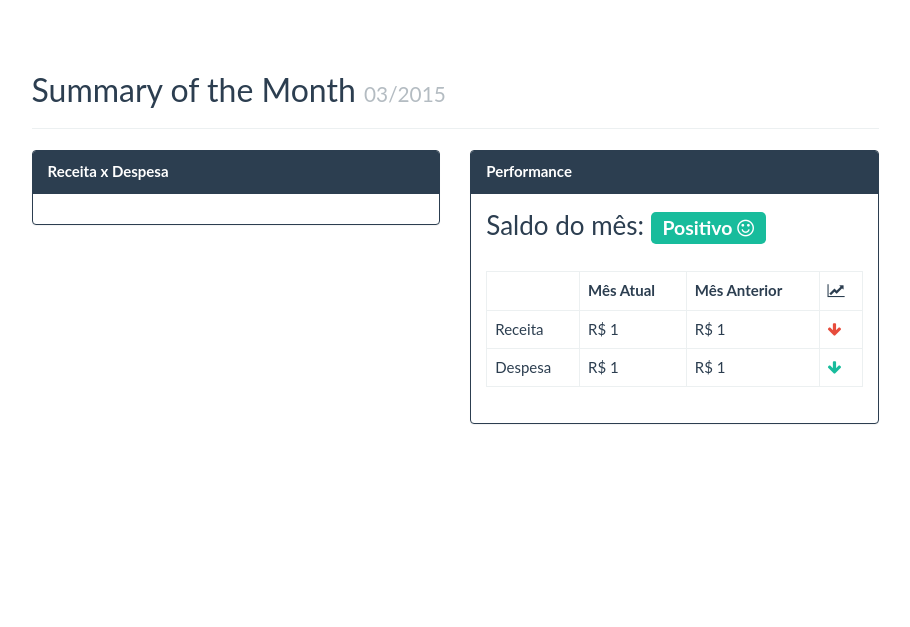
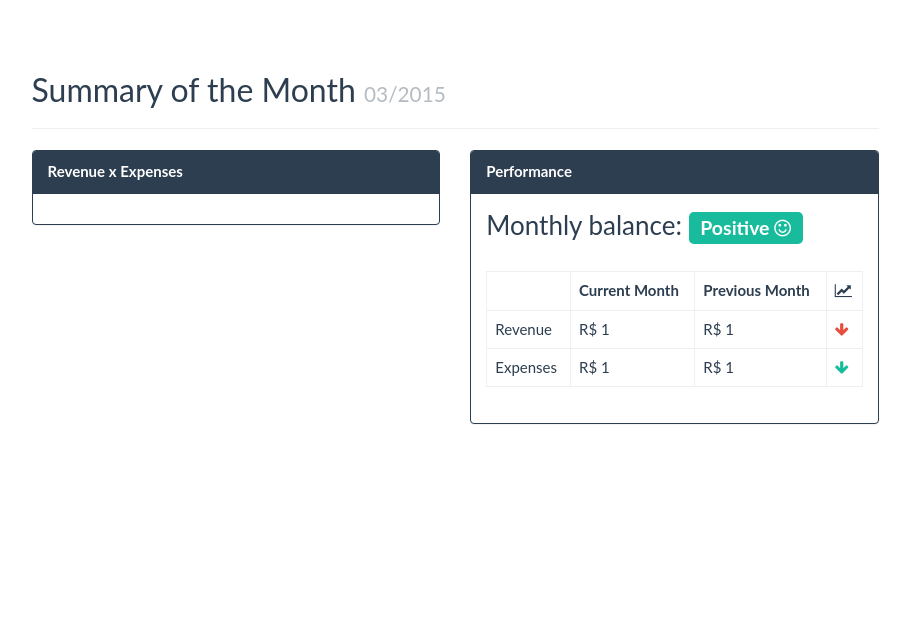
Before and after one commit to gugoan/economizzer, a Yii app: template views/site/index.php in a window 1280 px wide. Shown: the top 627 px of the page, without its empty margins (331-1241 px from the left). Run offline with PHP 8.4 and a stand-in for Yii, Linux system fonts and the light colour scheme; the template is opened without the code that fills it, so the values that code supplies are empty; some libraries are stand-ins or nearby versions.

Commit message:
in translation

```diff
--- a/config/web.php
+++ b/config/web.php
@@ -6,7 +6,7 @@ $config = [
     'id' => 'economizzer',
     'basePath' => dirname(__DIR__),
     'bootstrap' => ['log'],
-    'language' => 'pt',
+    'language' => 'en',
     'components' => [
         'request' => [
             // !!! insert a secret key in the following (if it is empty) - this is required by cookie validation
--- a/views/layouts/main.php
+++ b/views/layouts/main.php
@@ -52,19 +52,19 @@ SCRIPT;
                 'options' => ['class' => 'navbar-nav navbar-right'],
                 'encodeLabels' => false,
                 'items' => [
-                    ['label' => '<i class="fa fa-home"></i> Visão Geral', 'url' => ['/site/index'], 'visible' => !Yii::$app->user->isGuest,],
-                    ['label' => '<i class="fa fa-usd"></i> Lançamentos', 'url' => ['/cashbook/index'], 'visible' => !Yii::$app->user->isGuest,],
-                    ['label' => '<i class="fa fa-bullseye"></i> Metas', 'url' => ['/cashbook/target'], 'visible' => !Yii::$app->user->isGuest,],
-                    ['label' => '<i class="fa fa-briefcase"></i> Opções', 'visible' => !Yii::$app->user->isGuest,
+                    ['label' => '<i class="fa fa-home"></i> '.Yii::t('app', 'Overview').'', 'url' => ['/site/index'], 'visible' => !Yii::$app->user->isGuest,],
+                    ['label' => '<i class="fa fa-usd"></i> '.Yii::t('app', 'Cashbook').'', 'url' => ['/cashbook/index'], 'visible' => !Yii::$app->user->isGuest,],
+                    ['label' => '<i class="fa fa-bullseye"></i> '.Yii::t('app', 'Targets').'', 'url' => ['/cashbook/target'], 'visible' => !Yii::$app->user->isGuest,],
+                    ['label' => '<i class="fa fa-briefcase"></i> '.Yii::t('app', 'Options').'', 'visible' => !Yii::$app->user->isGuest,
                     'items' => [
-                         ['label' => '<i class="fa fa-briefcase"></i> Categoria', 'url' => ['category/index']],
-                         ['label' => '<i class="fa fa-briefcase"></i> Tipo', 'url' => ['/type/index']],
+                         ['label' => '<i class="fa fa-briefcase"></i> '.Yii::t('app', 'Category').'', 'url' => ['category/index']],
+                         ['label' => '<i class="fa fa-briefcase"></i> '.Yii::t('app', 'Type').'', 'url' => ['/type/index']],
                         ],
                     ],
                     Yii::$app->user->isGuest ?
                         //['label' => '<i class="fa fa-lock"></i> Entrar', 'url' => ['/user/login']] :
-                        ['label' => '<span class="glyphicon glyphicon-user"></span> Criar uma conta', 'url' => ['/user/register']] :
-                        ['label' => '<i class="fa fa-unlock"></i> Sair (' . Yii::$app->user->displayName . ')',
+                        ['label' => '<span class="glyphicon glyphicon-user"></span> '.Yii::t('app', 'Create an account').'', 'url' => ['/user/register']] :
+                        ['label' => '<i class="fa fa-unlock"></i> '.Yii::t('app', 'Sign Out').' (' . Yii::$app->user->displayName . ')',
                             'url' => ['/user/logout'],
                             'linkOptions' => ['data-method' => 'post']],
                 ],
--- a/views/site/index.php
+++ b/views/site/index.php
@@ -6,7 +6,7 @@ use yii\data\SqlDataProvider;
 use yii\grid\GridView;
 /* @var $this yii\web\View */
 $this->title = 'Economizzer';
-$this->title = Yii::t('app', 'overview');
+$this->title = Yii::t('app', 'Overview');
 $this->params['breadcrumbs'][] = $this->title;
 
 
@@ -74,7 +74,7 @@ $lastmonth = date('m', strtotime('-1 months', strtotime(date('Y-m-d'))));
             <div class="row">
                   <div class="col-md-6">
                   <div class="panel panel-primary">
-                <div class="panel-heading"><strong>Receita x Despesa</strong></div>
+                <div class="panel-heading"><strong><?php echo Yii::t('app', 'Revenue x Expenses');?></strong></div>
                   <div class="panel-body">
                   <?php
           // Via Query Builder
@@ -100,9 +100,9 @@ $lastmonth = date('m', strtotime('-1 months', strtotime(date('Y-m-d'))));
           // get overbalance
           if(round((int)$vtype1) >= abs(round((int)$vtype2)))
           {
-            $overbalance = "<span class=\"label label-success\">Positivo <i class=\"fa fa-smile-o\"></i></span>";
+            $overbalance = "<span class=\"label label-success\">".Yii::t('app', 'Positive')." <i class=\"fa fa-smile-o\"></i></span>";
           }else{
-            $overbalance = "<span class=\"label label-danger\">Negativo <i class=\"fa fa-frown-o\"></i></span>";
+            $overbalance = "<span class=\"label label-danger\">".Yii::t('app', 'Negative')." <i class=\"fa fa-frown-o\"></i></span>";
           }
           // sign_types
           if ((int)$vtype1 < (int)$lastmonth_type1)
@@ -127,7 +127,7 @@ $lastmonth = date('m', strtotime('-1 months', strtotime(date('Y-m-d'))));
                     ],
                     'title' => ['text' => ''],
                     'colors'=> ['#18bc9c','#e74c3c'],
-                    'tooltip'=> ['pointFormat'=> 'Percentual: <b>{point.percentage:.1f}%</b>'],
+                    'tooltip'=> ['pointFormat'=> Yii::t('app', 'Percentage').': <b>{point.percentage:.1f}%</b>'],
                     'plotOptions'=> [
                         'pie'=> [
                           'allowPointSelect'=> true,
@@ -144,8 +144,8 @@ $lastmonth = date('m', strtotime('-1 months', strtotime(date('Y-m-d'))));
                         'type'=> 'pie',
                         'name'=> 'Valor',
                         'data'=> [
-                            ['Receita',   round((int)$vtype1)],
-                            ['Despesa',   abs(round((int)$vtype2))],
+                            [Yii::t('app', 'Revenue'),   round((int)$vtype1)],
+                            [Yii::t('app', 'Expenses'),   abs(round((int)$vtype2))],
                         ]
                     ]]
                 ]
@@ -155,26 +155,26 @@ $lastmonth = date('m', strtotime('-1 months', strtotime(date('Y-m-d'))));
                       <div class="panel panel-primary">
                     <div class="panel-heading"><strong><?php echo Yii::t('app', 'Performance');?></strong></div>
                     <div class="panel-body">
-                    <h3>Saldo do mês: <?php echo $overbalance;?></h3>
+                    <h3><?php echo Yii::t('app', 'Monthly balance').": ".$overbalance;?></h3>
                     <br>
                     <table class="table table-bordered">
                         <thead>
                             <tr>
                                 <th></th>
-                                <th>Mês Atual</th>
-                                <th>Mês Anterior</th>
+                                <th><?php echo Yii::t('app', 'Current Month');?></th>
+                                <th><?php echo Yii::t('app', 'Previous Month');?></th>
                                 <th><i class="fa fa-line-chart"></i></th>
                             </tr>
                         </thead>
                         <tbody>
                             <tr>
-                                <td>Receita</td>
+                                <td><?php echo Yii::t('app', 'Revenue');?></td>
                                 <td><?php echo "R$ ".(int)$vtype1;?></td>
                                 <td><?php echo "R$ ".(int)$lastmonth_type1;?></td>
                                 <td><?php echo $sign_type1;?></td>
                             </tr>
                             <tr>
-                                <td>Despesa</td>
+                                <td><?php echo Yii::t('app', 'Expenses');?></td>
                                 <td><?php echo "R$ ".abs((int)$vtype2);?></td>
                                 <td><?php echo "R$ ".abs((int)$lastmonth_type2);?></td>
                                 <td><?php echo $sign_type2;?></td>
```
Also changed, not shown: messages/pt/app.php (+30 -0 lines), models/Cashbook.php (+9 -9 lines).
